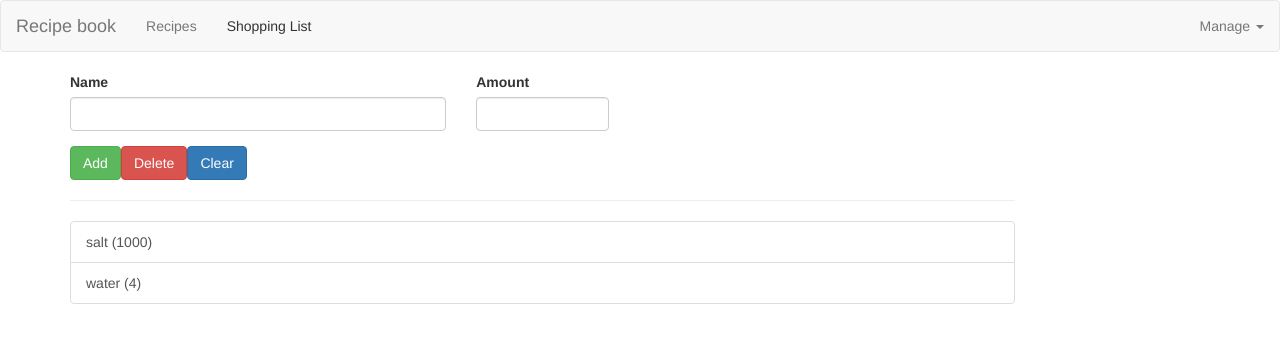
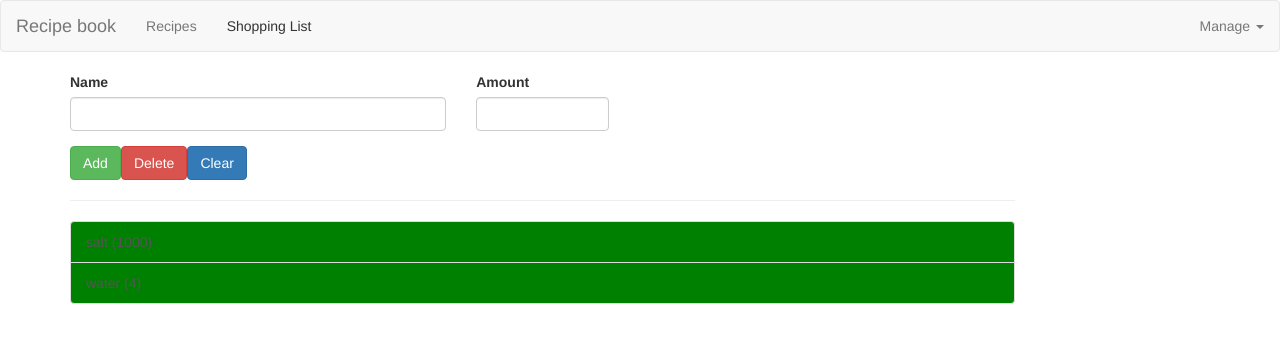
Before and after one commit to arongyenes-srg/my-ingredients-app, an Angular app: page / in a window 1280 px wide. Both pictures are taken after a click on the link "Shopping List". Shown: the top 342 px of the page. Built offline with nearby package versions, Linux system fonts and the light colour scheme.

Commit message:
custom directive

```diff
--- a/src/app/app.module.ts
+++ b/src/app/app.module.ts
@@ -11,6 +11,7 @@ import { RecipeListComponent } from './recipes/recipe-list/recipe-list.component
 import { RecipeItemComponent } from './recipes/recipe-list/recipe-item/recipe-item.component';
 import { ShoppingListComponent } from './shopping-list/shopping-list.component';
 import { ShoppingEditComponent } from './shopping-list/shopping-edit/shopping-edit.component';
+import { BasicHighlightDirective } from './basic-highlight/basic-highlight.directive';
 
 @NgModule({
   declarations: [
@@ -21,7 +22,8 @@ import { ShoppingEditComponent } from './shopping-list/shopping-edit/shopping-ed
     RecipeListComponent,
     RecipeItemComponent,
     ShoppingListComponent,
-    ShoppingEditComponent
+    ShoppingEditComponent,
+    BasicHighlightDirective
   ],
   imports: [
     BrowserModule,
--- /dev/null
+++ b/src/app/basic-highlight/basic-highlight.directive.ts
@@ -0,0 +1,15 @@
+import { Directive, ElementRef, OnInit } from '@angular/core';
+
+@Directive({
+    selector: '[appBasicHighlight]'
+})
+
+export class BasicHighlightDirective implements OnInit {
+    constructor(private elementRef: ElementRef) {
+
+    }
+
+    ngOnInit() {
+        this.elementRef.nativeElement.style.backgroundColor = 'green';
+    }
+}
--- a/src/app/shopping-list/shopping-list.component.html
+++ b/src/app/shopping-list/shopping-list.component.html
@@ -5,7 +5,7 @@
     ></app-shopping-edit>
      <hr>
      <ul class="list-group">
-        <a *ngFor="let item of ingredients" class="list-group-item" style="cursor: pointer">
+        <a appBasicHighlight *ngFor="let item of ingredients" class="list-group-item" style="cursor: pointer">
           {{item.name}} ({{item.amount}})
         </a>
      </ul>
```
